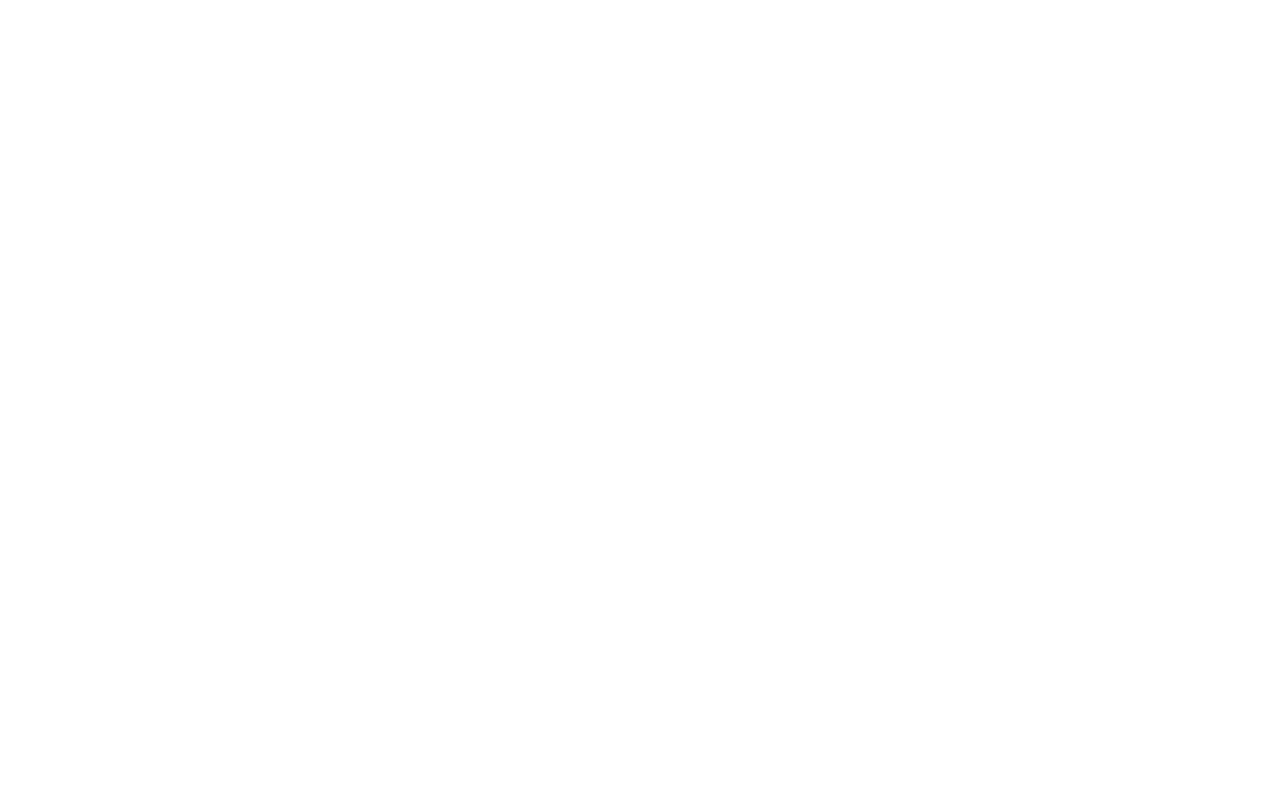
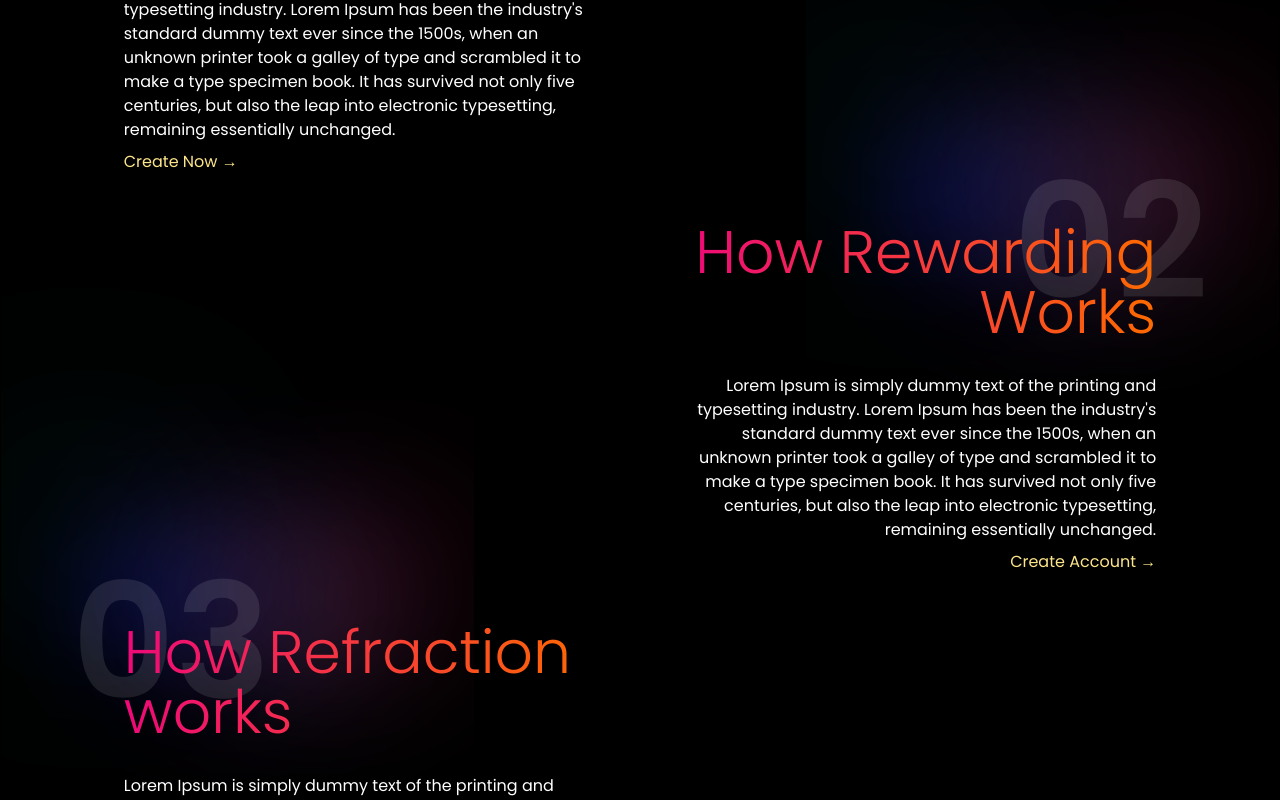
Before and after one commit to gaurang2200/Erc721R, a React (Vite) app: page / in a window 1280 px wide. Shown: the part 1199-1999 px from the top of the page. Before the commit the page ends 825 px from the top, so only its background shows below. Built offline with nearby package versions, Linux system fonts and the light colour scheme.

Commit message:
Steps Component Created

```diff
--- a/src/App.tsx
+++ b/src/App.tsx
@@ -4,7 +4,7 @@ import HomePage from './pages/HomePage';
 
 const App = () => {
   return (
-    <div className="relative -z-50 bg-black min-h-screen h-full w-full font-['Poppins']">
+    <div className="bg-black min-h-screen h-full w-full font-['Poppins']">
       <Header />
       <HomePage />
     </div>
--- a/src/components/HeroSection.tsx
+++ b/src/components/HeroSection.tsx
@@ -7,9 +7,9 @@ const HeroSection = () => {
   return (
     <>
       <div className="relative flex flex-col items-center justify-center mx-4 md:mx-12 lg:mx-20 pb-8 overflow-hidden">
-        <img src={heroBg} className="absolute h-full w-full -z-10" />
-        <img src={gradientBg} className="absolute h-full w-full -z-10" />
-        <img src={heroImage} className="-z-10"/>
+        <img src={heroBg} className="absolute h-full w-full" />
+        <img src={gradientBg} className="absolute h-full w-full" />
+        <img src={heroImage}/>
         <div className="z-10 text-white flex flex-col items-center">
           <p className="text-6xl opacity-100 text-center font-bold mt-12 mb-4">
             ERC721R
--- /dev/null
+++ b/src/components/Steps.tsx
@@ -0,0 +1,31 @@
+import React from "react";
+import StepsCard from "./StepsCard";
+
+const Steps = () => {
+    return (
+        <>
+            <div className="py-24 px-6 lg:px-12 relative overflow-hidden">
+                <StepsCard
+                    id="01"
+                    alignment="left"
+                    cardTitle="How Refund Works"
+                    buttonText="Create Now"
+                />
+                <StepsCard
+                    id="02"
+                    alignment="right"
+                    cardTitle="How Rewarding Works"
+                    buttonText="Create Account"
+                />
+                <StepsCard
+                    id="03"
+                    alignment="left"
+                    cardTitle="How Refraction works"
+                    buttonText="Add Nominee"
+                />
+            </div>
+        </>
+    )
+}
+
+export default Steps;
--- /dev/null
+++ b/src/components/StepsCard.tsx
@@ -0,0 +1,66 @@
+import React from "react";
+// import ArrowRightAltRoundedIcon from '@mui/icons-material/ArrowRightAltRounded';
+import StepBg from "../images/stepsbg.svg";
+
+function StepsCard({
+  id,
+  alignment,
+  cardTitle,
+  buttonText,
+} : {
+  id: string;
+  alignment: string;
+  cardTitle: string;
+  buttonText: string;
+}) {
+  return (
+    <div className="w-full flex" style={{ justifyContent: alignment }}>
+      <div className="relative w-2/5" style={{ height: "25em" }}>
+        <img
+          src={StepBg}
+          style={{ position: "absolute", top: "-60%", [alignment]: "-10%" }}
+        />
+        <div className="absolute top-0" style={{ [alignment]: "5%" }}>
+          <p
+            className="font-semibold opacity-10 text-white"
+            style={{ fontSize: "10em" }}
+          >
+            {id}
+          </p>
+        </div>
+        <div
+          className="flex flex-col relative top-1/4 text-white"
+          style={{
+            alignItems: alignment === "left" ? "flex-start" : "flex-end",
+            [alignment]: "16%",
+          }}
+        >
+          <p
+            className="text-6xl font-light pb-2 mb-6"
+            style={{
+              textAlign: alignment,
+              background: "linear-gradient(90deg, #EE0979 0%, #FF6A00 100%)",
+              WebkitBackgroundClip: "text",
+              WebkitTextFillColor: "transparent",
+            }}
+          >
+            {cardTitle}
+          </p>
+          <p className="mb-2" style={{ textAlign: alignment }}>
+            Lorem Ipsum is simply dummy text of the printing and typesetting
+            industry. Lorem Ipsum has been the industry's standard dummy text
+            ever since the 1500s, when an unknown printer took a galley of type
+            and scrambled it to make a type specimen book. It has survived not
+            only five centuries, but also the leap into electronic typesetting,
+            remaining essentially unchanged.
+          </p>
+          <button className="text-amber-200 w-fit rounded-md">
+            {buttonText} &#8594;
+          </button>
+        </div>
+      </div>
+    </div>
+  );
+}
+
+export default StepsCard;
--- a/src/pages/HomePage.tsx
+++ b/src/pages/HomePage.tsx
@@ -1,10 +1,12 @@
 import React from "react";
 import HeroSection from '../components/HeroSection'
+import Steps from "../components/Steps";
 
 const HomePage = () => {
   return (
     <>
       <HeroSection />
+      <Steps />
     </>
   );
 };
```
Also changed, not shown: src/images/stepsbg.svg (added).
